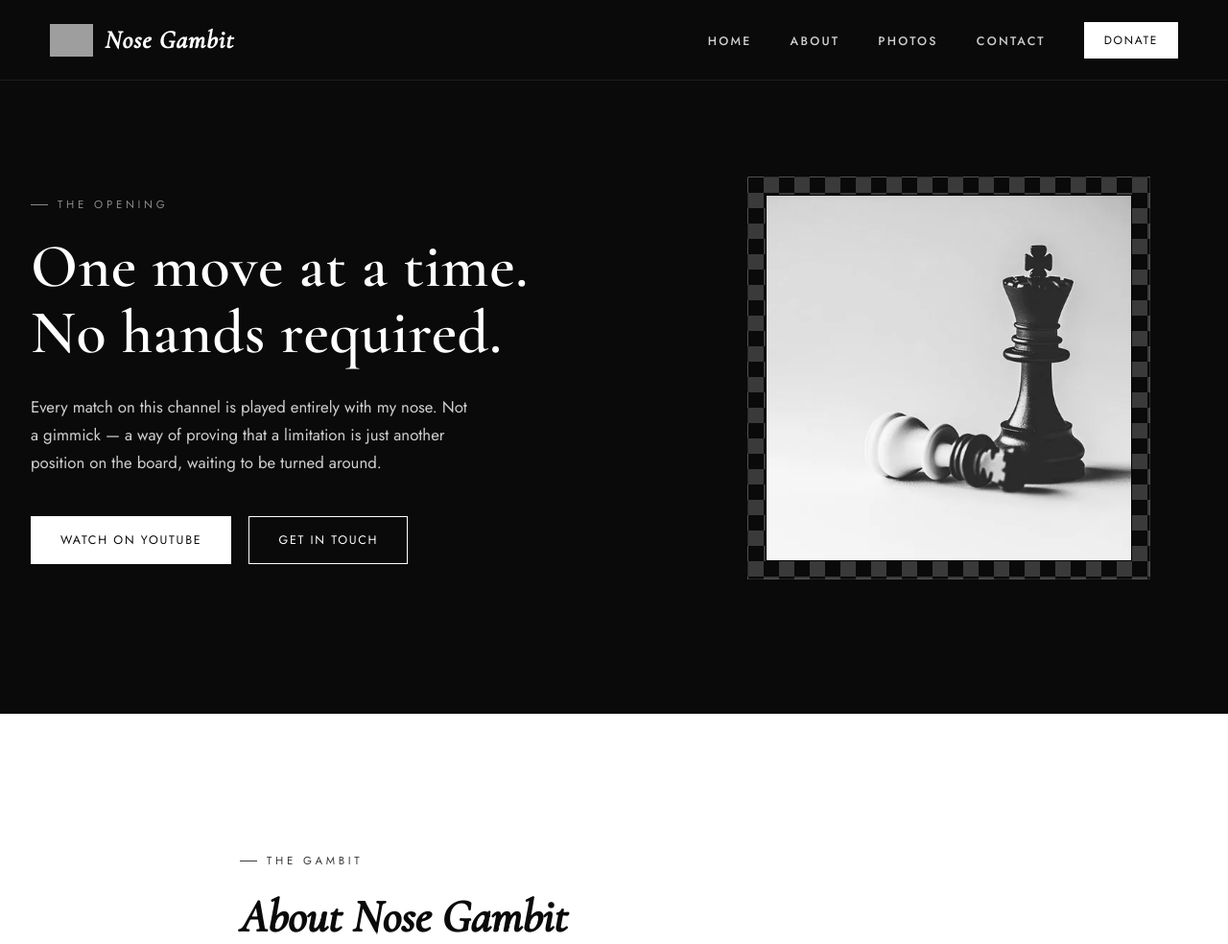
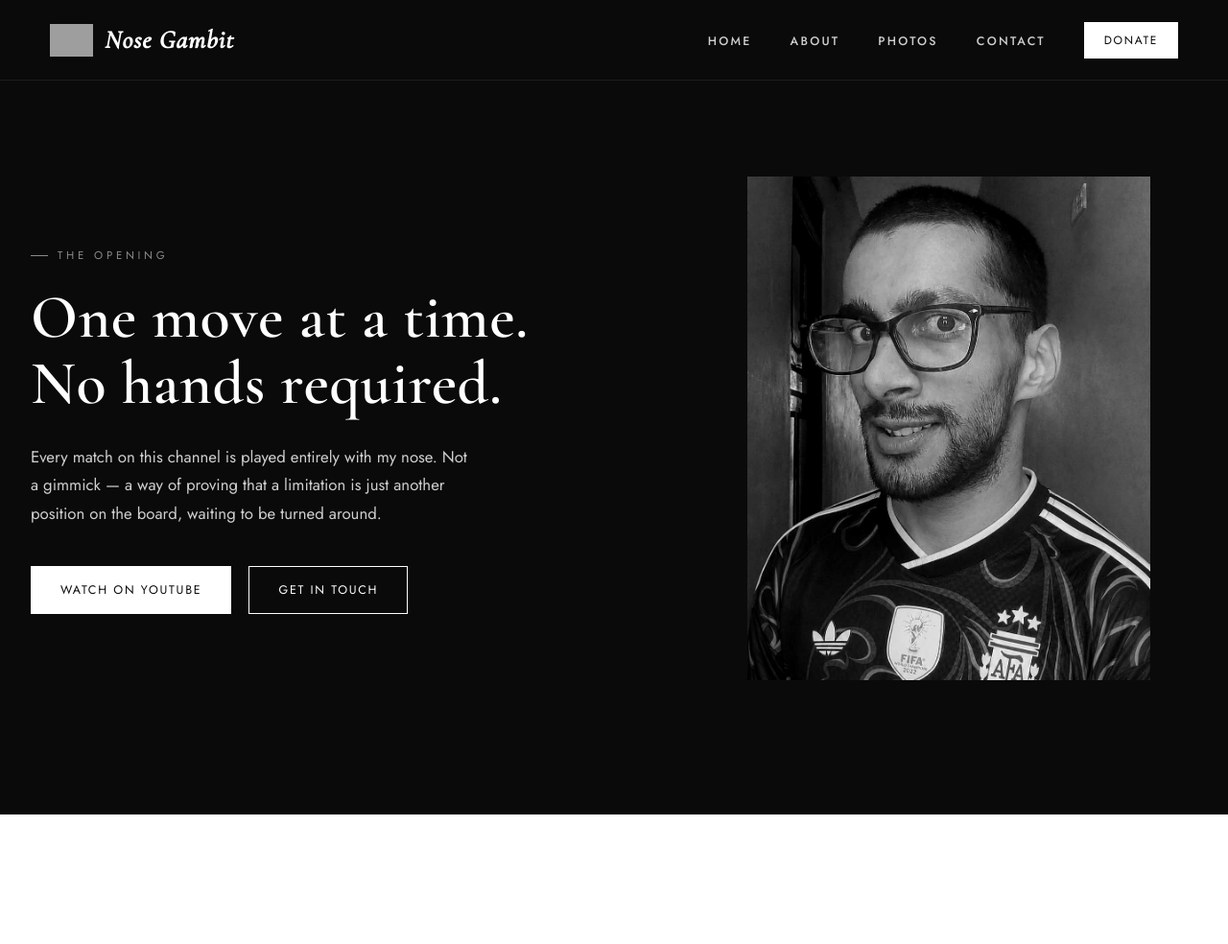
Before and after one commit to iamsushil08/ChessWithBiBu, a Django app: page / in a window 1280 px wide. Shown: the top 984 px of the page at 96% size. Run offline with Django 5.2, Linux system fonts and the light colour scheme; grey boxes are pictures that could not be loaded.

Commit message:
Replaced the photo

```diff
--- a/products/static/products/css/home.css
+++ b/products/static/products/css/home.css
@@ -124,19 +124,14 @@ section {
     width: 100%;
     max-width: 420px;
     aspect-ratio: 1 / 1;
-    padding: 18px;
-    background:
-        repeating-conic-gradient(var(--color-grey-700) 0% 25%, transparent 0% 50%) 0 0 / 32px 32px;
-    border: 1px solid rgba(255, 255, 255, 0.12);
 }
 
 .checker-frame img {
     width: 100%;
-    height: 100%;
+    height:125%;
     object-fit: cover;
     display: block;
     filter: grayscale(1) contrast(1.05);
-    border: 1px solid var(--color-black);
 }
 
 /* =========================================================
--- a/products/templates/products/home.html
+++ b/products/templates/products/home.html
@@ -26,7 +26,7 @@
         </div>
         <div class="hero-visual">
             <div class="checker-frame">
-                <img src="{% static 'products/images/chess.webp' %}" alt="Bibek playing chess using his nose">
+                <img src="{% static 'products/images/beeb.jpg' %}" alt="Bibek playing chess using his nose">
             </div>
         </div>
     </div>
```
